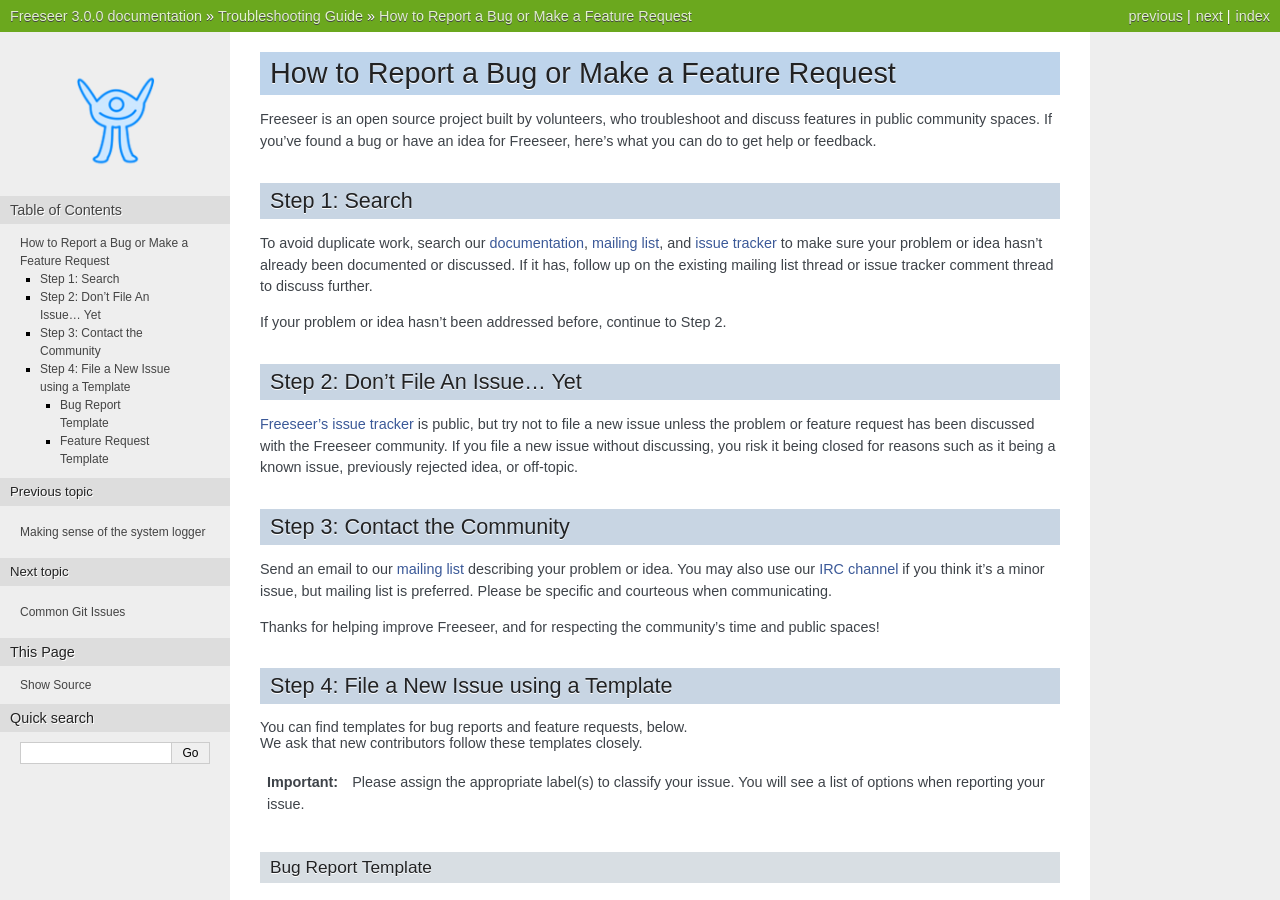
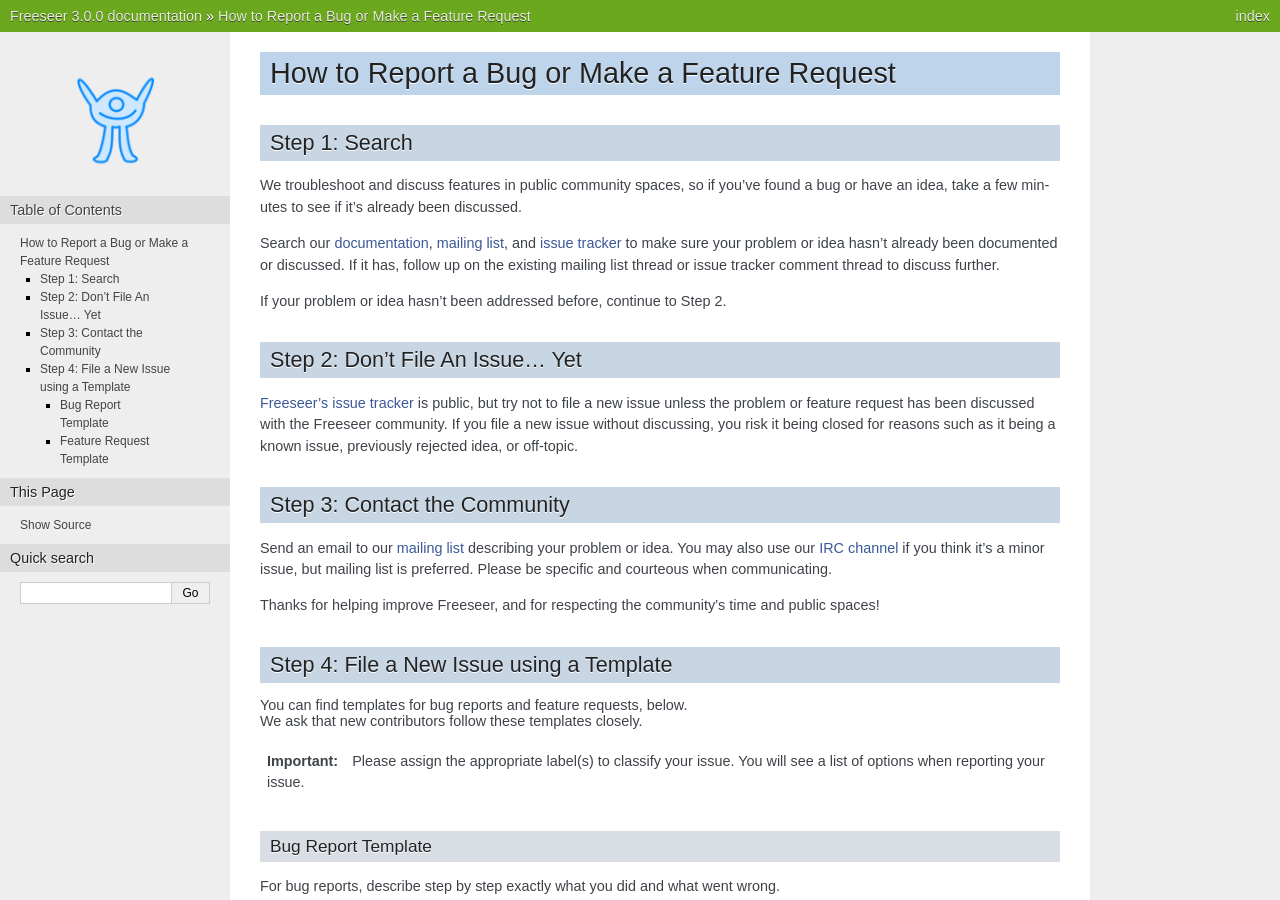
Before and after one commit to Freeseer/freeseer, a Sphinx documentation site: the page built from source/contribute/report.rst, in a window 1280 px wide and 900 px high. Built offline with Sphinx 7.4.7, drawn with Linux system fonts in a browser that asks for light colours; some of the changed text lies outside the part shown.

Commit message:
Remove troubleshooting guide
Resolves Freeseer/freeseer#361

```diff
--- a/source/troubleshoot/report.rst
+++ b/source/contribute/report.rst
@@ -1,16 +1,15 @@
 How to Report a Bug or Make a Feature Request
 =============================================
-
-Freeseer is an open source project built by volunteers, who troubleshoot and
-discuss features in public community spaces. If you've found a bug or have an
-idea for Freeseer, here's what you can do to get help or feedback.
-
 
 Step 1: Search
 --------------
 
-To avoid duplicate work, search our :doc:`documentation </index>`,
-:ref:`mailing list <mailing-list-label>`, and `issue tracker
+We troubleshoot and discuss features in public community spaces, so if you've
+found a bug or have an idea, take a few minutes to see if it's already been
+discussed.
+
+Search our :doc:`documentation </index>`, :ref:`mailing list
+<mailing-list-label>`, and `issue tracker
 <https://github.com/Freeseer/freeseer/issues>`_ to make sure your problem or
 idea hasn't already been documented or discussed. If it has, follow up on the
 existing mailing list thread or issue tracker comment thread to discuss further.
--- a/source/index.rst
+++ b/source/index.rst
@@ -21,4 +21,3 @@ screencasting software for recording and streaming presentations.
    quick-start
    userguide/index
    contribute/index
-   troubleshoot/index
--- a/source/troubleshoot/common/advanced/consolelog.rst
+++ /dev/null
@@ -1,4 +0,0 @@
-Making sense of the console logger
-----------------------------------
-
-*TODO*
--- a/source/troubleshoot/common/advanced/syslog.rst
+++ /dev/null
@@ -1,4 +0,0 @@
-Making sense of the system logger
----------------------------------
-
-*TODO*
--- a/source/troubleshoot/common/preview.rst
+++ /dev/null
@@ -1,4 +0,0 @@
-I do not see a preview of my video source
------------------------------------------
-
-*TODO*
--- a/source/troubleshoot/common/youtube.rst
+++ /dev/null
@@ -1,4 +0,0 @@
-My recordings look different on YouTube
----------------------------------------
-
-*TODO: see http://www.fsf.org/blogs/community/youtube-ogg*
--- a/source/troubleshoot/messages.rst
+++ /dev/null
@@ -1,6 +0,0 @@
-Application Messages
-====================
-
-This is a working list of Freeseer's error, information, and success messages, and what they mean.
-
-*TODO*
```
Also changed, not shown: source/troubleshoot/common/config.rst (deleted, +0 -13 lines), source/troubleshoot/common/index.rst (deleted, +0 -21 lines), source/troubleshoot/git.rst (deleted, +0 -14 lines), source/troubleshoot/index.rst (deleted, +0 -12 lines).
